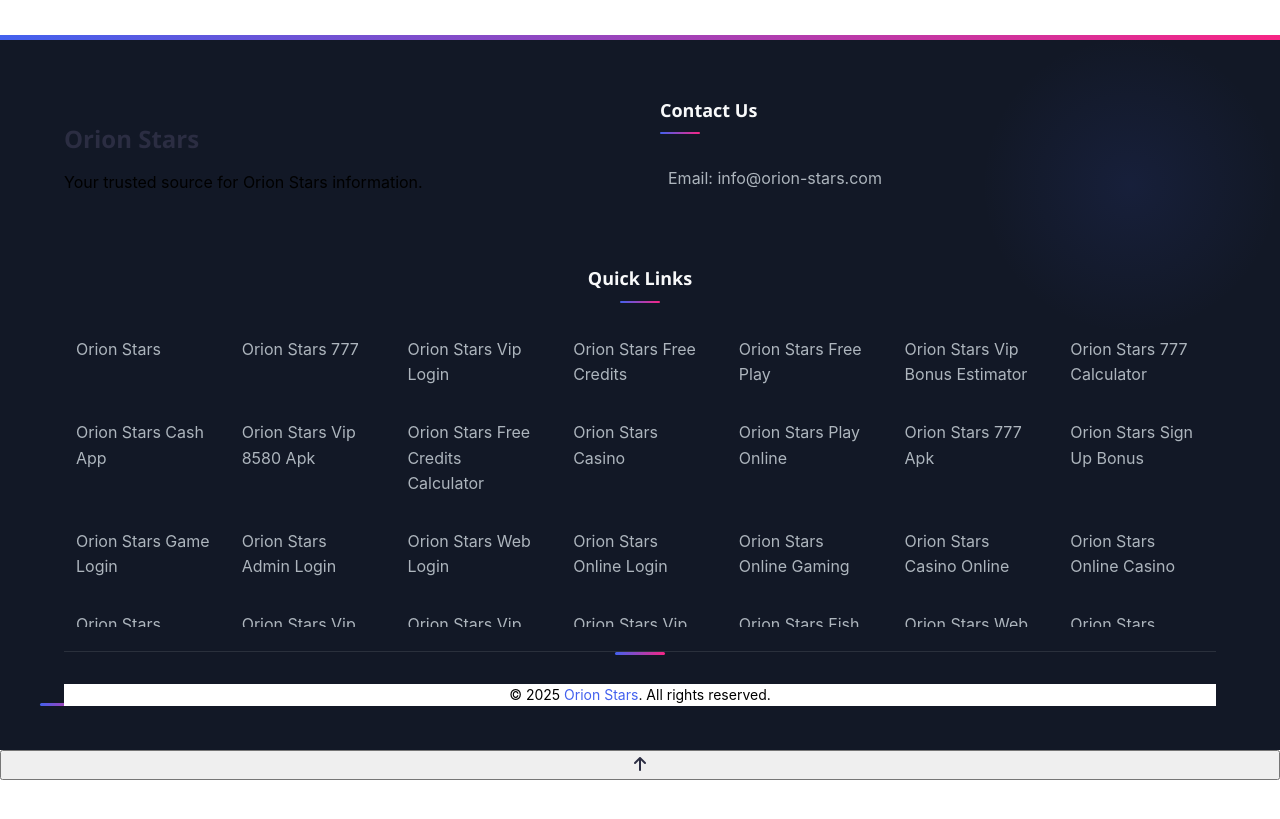
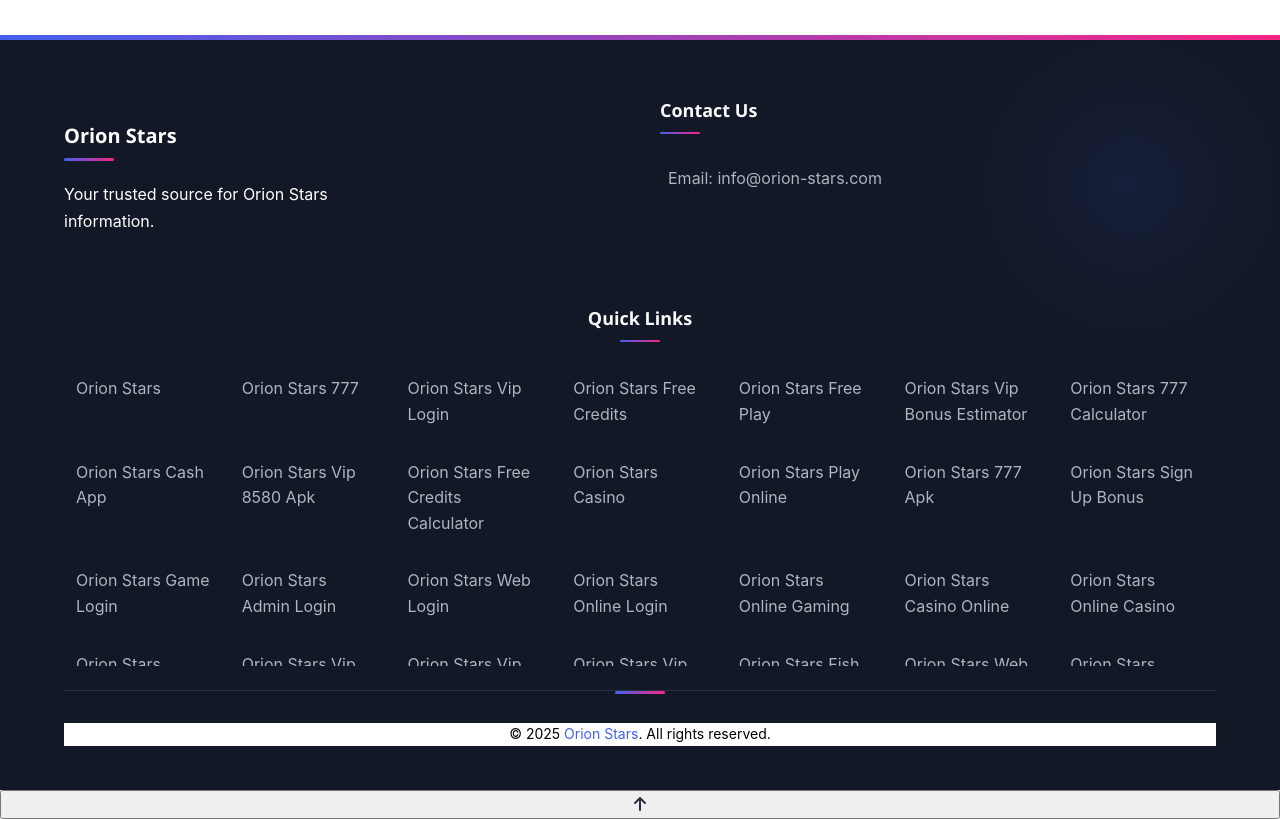
Before and after one commit to Techseo15/orion-stars, a plain HTML site: page index.html in a window 1280 px wide. Shown: the part 10200-11019 px from the top of the page. Before the commit the page ends 10980 px from the top, so only its background shows below. Drawn offline with Linux system fonts and the light colour scheme.

Commit message:
Update styles.css

```diff
--- a/css/styles.css
+++ b/css/styles.css
@@ -571,7 +571,7 @@
   flex-direction: column;
   align-items: flex-start;
 }
-.footer-brand h3 {
+.footer-logo h3 {
   color:white;
   margin-bottom: 1.25rem;
   font-family: var(--font-secondary);
@@ -590,7 +590,7 @@
   background: linear-gradient(to right, var(--primary-color), var(--secondary-color));
   border-radius: 2px;
 }
-.footer-brand p {
+.footer-logo p {
   max-width: 300px;
   color: white;
   margin-bottom: 1.5rem;
```
